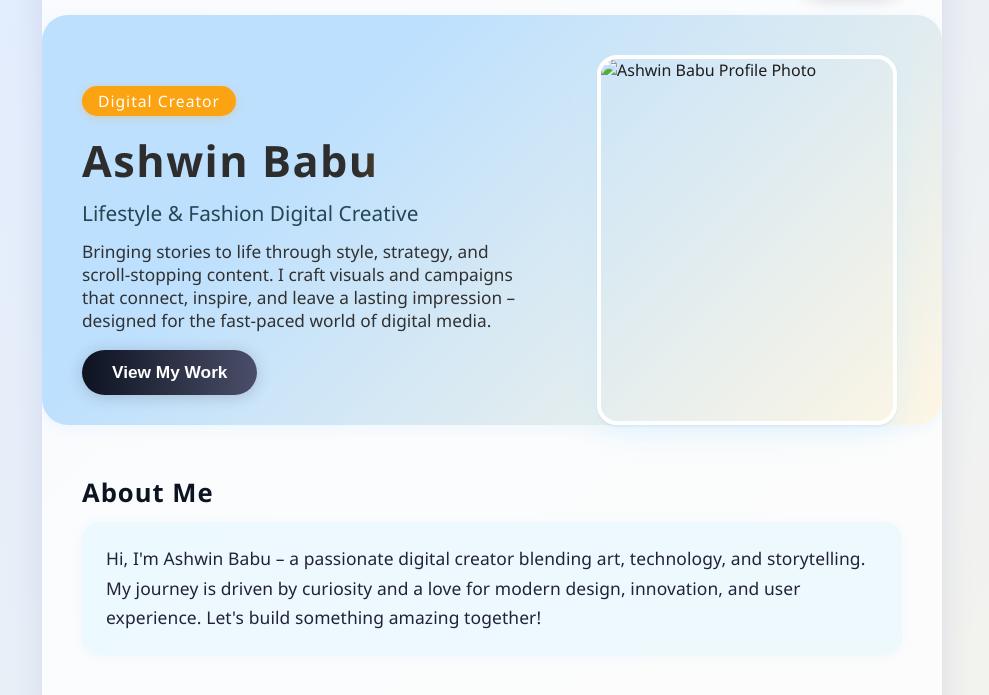
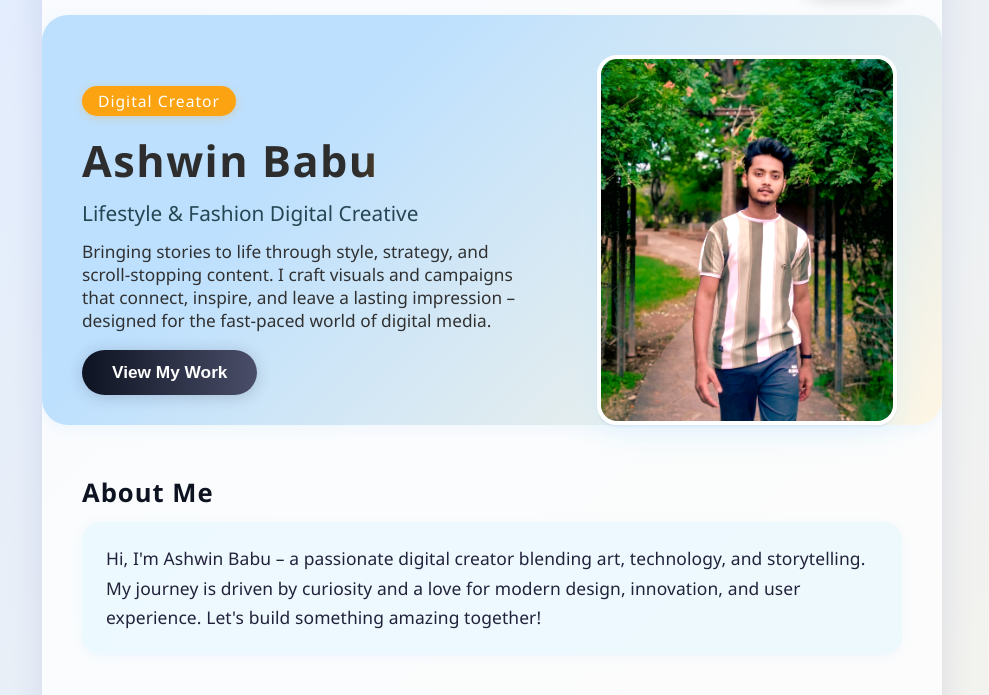
Before and after one commit to Ashwinbabu01/Portfolio, a plain HTML site: page index.html in a window 1280 px wide. Shown: the part 105-800 px from the top of the page, without its empty margins (148-1137 px from the left). Drawn offline with Linux system fonts and the light colour scheme.

Commit message:
Update index.html

```diff
--- a/index.html
+++ b/index.html
@@ -29,7 +29,7 @@
                 <button class="cta-btn" onclick="scrollToSection('projects')">View My Work</button>
             </div>
             <div class="hero-img">
-                <img src="profile.jpg" alt="Ashwin Babu Profile Photo" />
+                <img src="images/ashwin.jpg" alt="Ashwin Babu Profile Photo" />
             </div>
         </section>
         <!-- About Section -->
```
